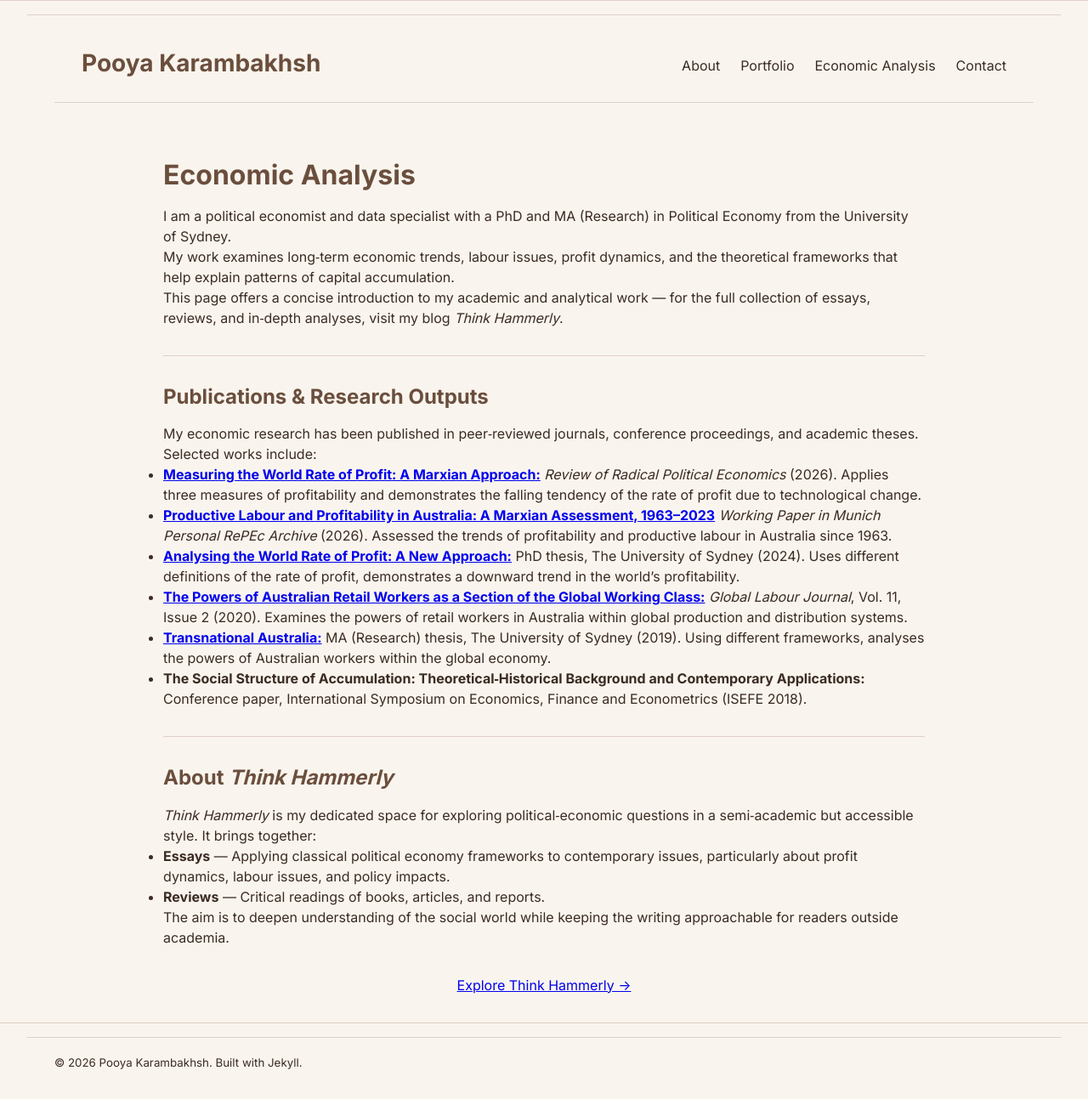
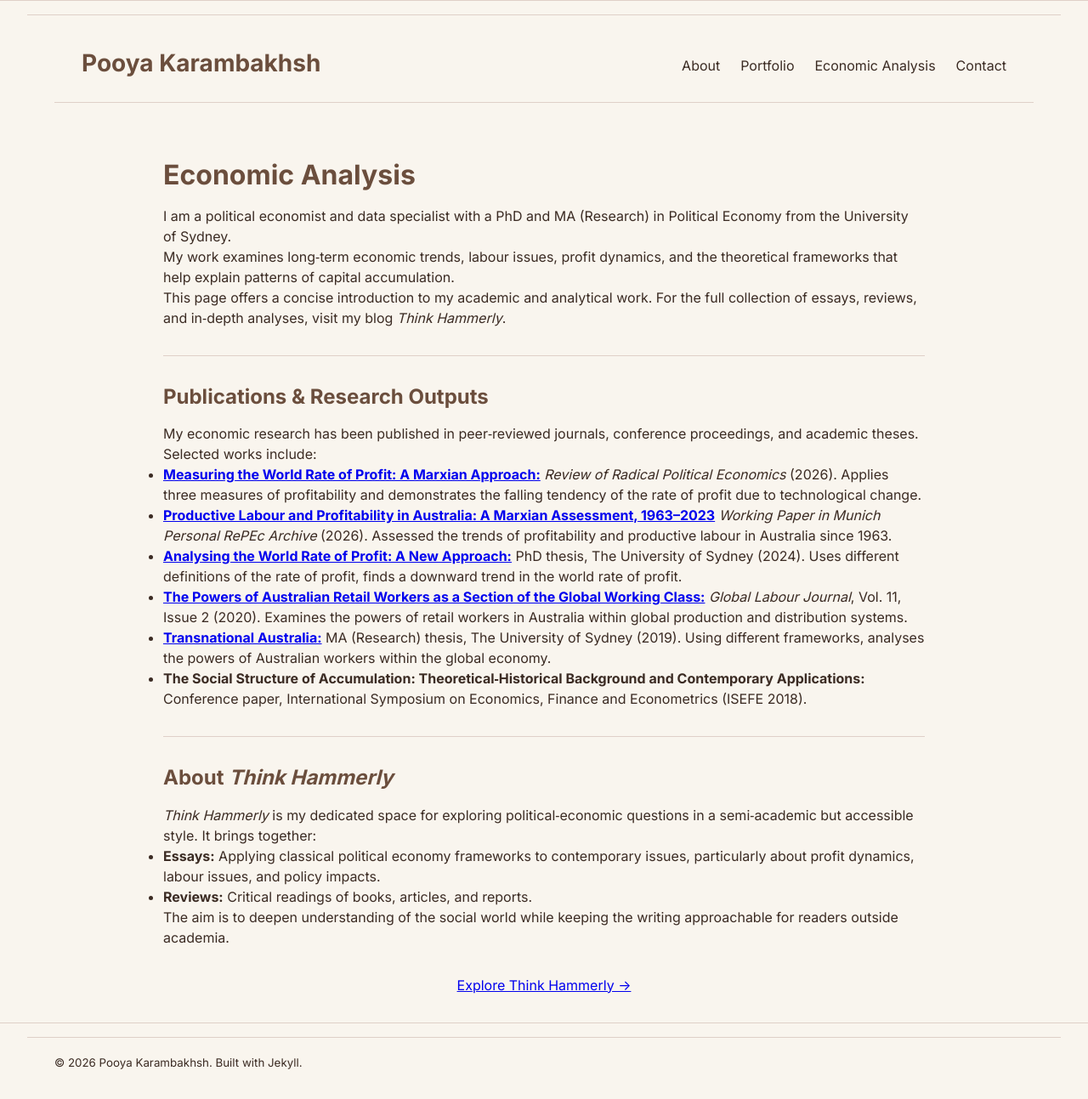
Before and after one commit to pooya-karambakhsh/pooya-karambakhsh.github.io, a Jekyll site: the page built from economic.md, in a window 1280 px wide. Shown: the whole page at 85% size. Built offline with Jekyll 4.4.1, drawn with Linux system fonts in a browser that asks for light colours.

Commit message:
fix: errors and text improvement

```diff
--- a/economic.md
+++ b/economic.md
@@ -1,6 +1,7 @@
 ---
 layout: default
-title: Economic Analysis and Publications
+title: Economic analysis and publications
+description: "Peer-reviewed research, working papers and theses on the world rate of profit, labour and capital accumulation."
 permalink: /economic/
 ---
 
@@ -8,7 +9,7 @@
 
 I am a political economist and data specialist with a PhD and MA (Research) in Political Economy from the University of Sydney.
 My work examines long‑term economic trends, labour issues, profit dynamics, and the theoretical frameworks that help explain patterns of capital accumulation.
-This page offers a concise introduction to my academic and analytical work — for the full collection of essays, reviews, and in‑depth analyses, visit my blog *Think Hammerly*.
+This page offers a concise introduction to my academic and analytical work. For the full collection of essays, reviews, and in‑depth analyses, visit my blog *Think Hammerly*.
 
 ---
 
@@ -17,7 +18,7 @@
 My economic research has been published in peer‑reviewed journals, conference proceedings, and academic theses. Selected works include:
 - [**Measuring the World Rate of Profit: A Marxian Approach:**](https://doi.org/10.1177/04866134261420879) *Review of Radical Political Economics* (2026). Applies three measures of profitability and demonstrates the falling tendency of the rate of profit due to technological change.
 - [**Productive Labour and Profitability in Australia: A Marxian Assessment, 1963–2023**](https://mpra.ub.uni-muenchen.de/128475/) *Working Paper in Munich Personal RePEc Archive* (2026). Assessed the trends of profitability and productive labour in Australia since 1963.
-- [**Analysing the World Rate of Profit: A New Approach:**](https://hdl.handle.net/2123/33517) PhD thesis, The University of Sydney (2024). Uses different definitions of the rate of profit, demonstrates a downward trend in the world's profitability.
+- [**Analysing the World Rate of Profit: A New Approach:**](https://hdl.handle.net/2123/33517) PhD thesis, The University of Sydney (2024). Uses different definitions of the rate of profit, finds a downward trend in the world rate of profit.
 - [**The Powers of Australian Retail Workers as a Section of the Global Working Class:**](https://doi.org/10.15173/glj.v11i2.4076) *Global Labour Journal*, Vol. 11, Issue 2 (2020). Examines the powers of retail workers in Australia within global production and distribution systems.
 - [**Transnational Australia:**](http://hdl.handle.net/2123/20744) MA (Research) thesis, The University of Sydney (2019). Using different frameworks, analyses the powers of Australian workers within the global economy.
 - **The Social Structure of Accumulation: Theoretical‑Historical Background and Contemporary Applications:** Conference paper, International Symposium on Economics, Finance and Econometrics (ISEFE 2018).
@@ -29,8 +30,8 @@
 
 *Think Hammerly* is my dedicated space for exploring political‑economic questions in a semi‑academic but accessible style. It brings together:
 
-- **Essays** — Applying classical political economy frameworks to contemporary issues, particularly about profit dynamics, labour issues, and policy impacts.
-- **Reviews** — Critical readings of books, articles, and reports.
+- **Essays:** Applying classical political economy frameworks to contemporary issues, particularly about profit dynamics, labour issues, and policy impacts.
+- **Reviews:** Critical readings of books, articles, and reports.
 
 The aim is to deepen understanding of the social world while keeping the writing approachable for readers outside academia.
 
```
